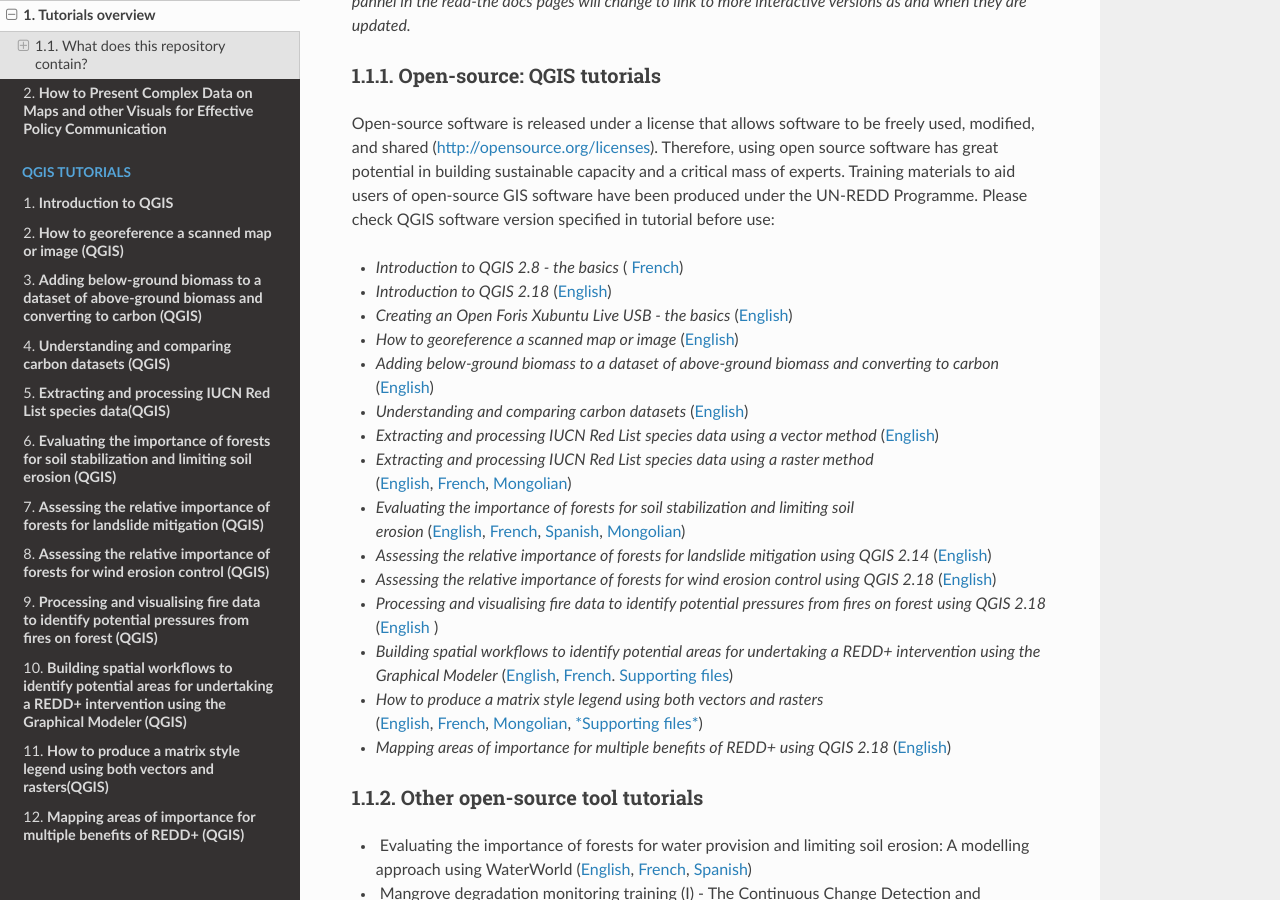
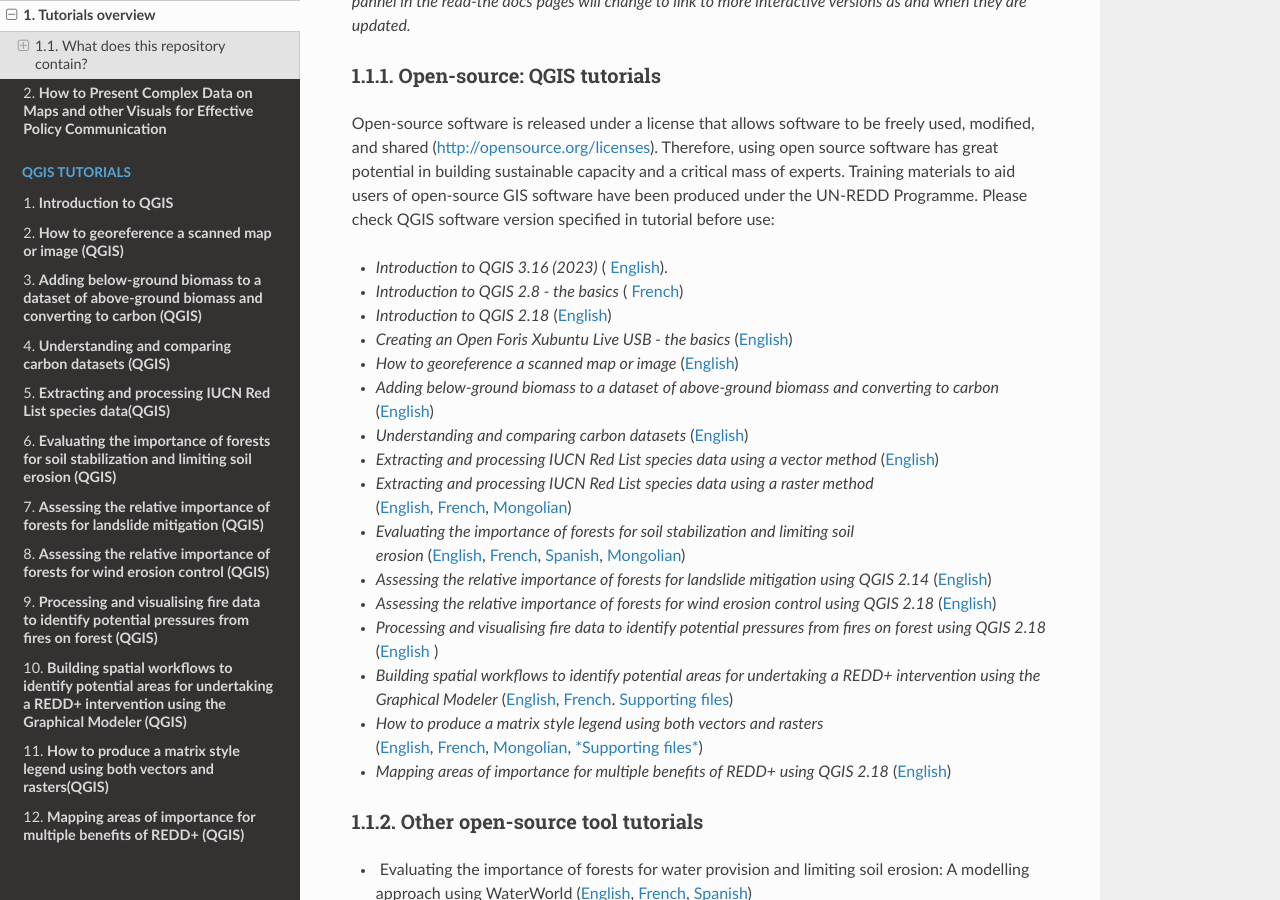
Before and after one commit to corinnar/GIS_tutorials, a Sphinx documentation site: the page built from docs/source/GIS_TOOLS_PAGE.rst, in a window 1280 px wide and 900 px high, scrolled down 850 px. Built offline with Sphinx 7.4.7 and the Read the Docs theme 2.0.0, drawn with Linux system fonts in a browser that asks for light colours; pages that are not in the unit, such as notebooks, are missing from menus.

Commit message:
Update GIS_TOOLS_PAGE.rst

```diff
--- a/docs/source/GIS_TOOLS_PAGE.rst
+++ b/docs/source/GIS_TOOLS_PAGE.rst
@@ -24,6 +24,8 @@
 ~~~~~~~~~~~~~~~~~~~~~~~~~~~~~~~~~~~
 
 Open-source software is released under a license that allows software to be freely used, modified, and shared (http://opensource.org/licenses). Therefore, using open source software has great potential in building sustainable capacity and a critical mass of experts. Training materials to aid users of open-source GIS software have been produced under the UN-REDD Programme. Please check QGIS software version specified in tutorial before use:
+
+-  *Introduction to QGIS 3.16 (2023)* ( `English <https://github.com/corinnar/GIS_tutorials/blob/main/docs/source/media/materials/pdfs/2_Intro_to_QGIS_3_16_JULY_final.pdf>`__).
 
 -  *Introduction to QGIS 2.8 - the basics* ( `French <https://github.com/corinnar/GIS_tutorials/blob/main/docs/source/media/materials/pdfs/2_Intro_to_QGIS2_8_FR_180109.pdf>`__)
 
```
